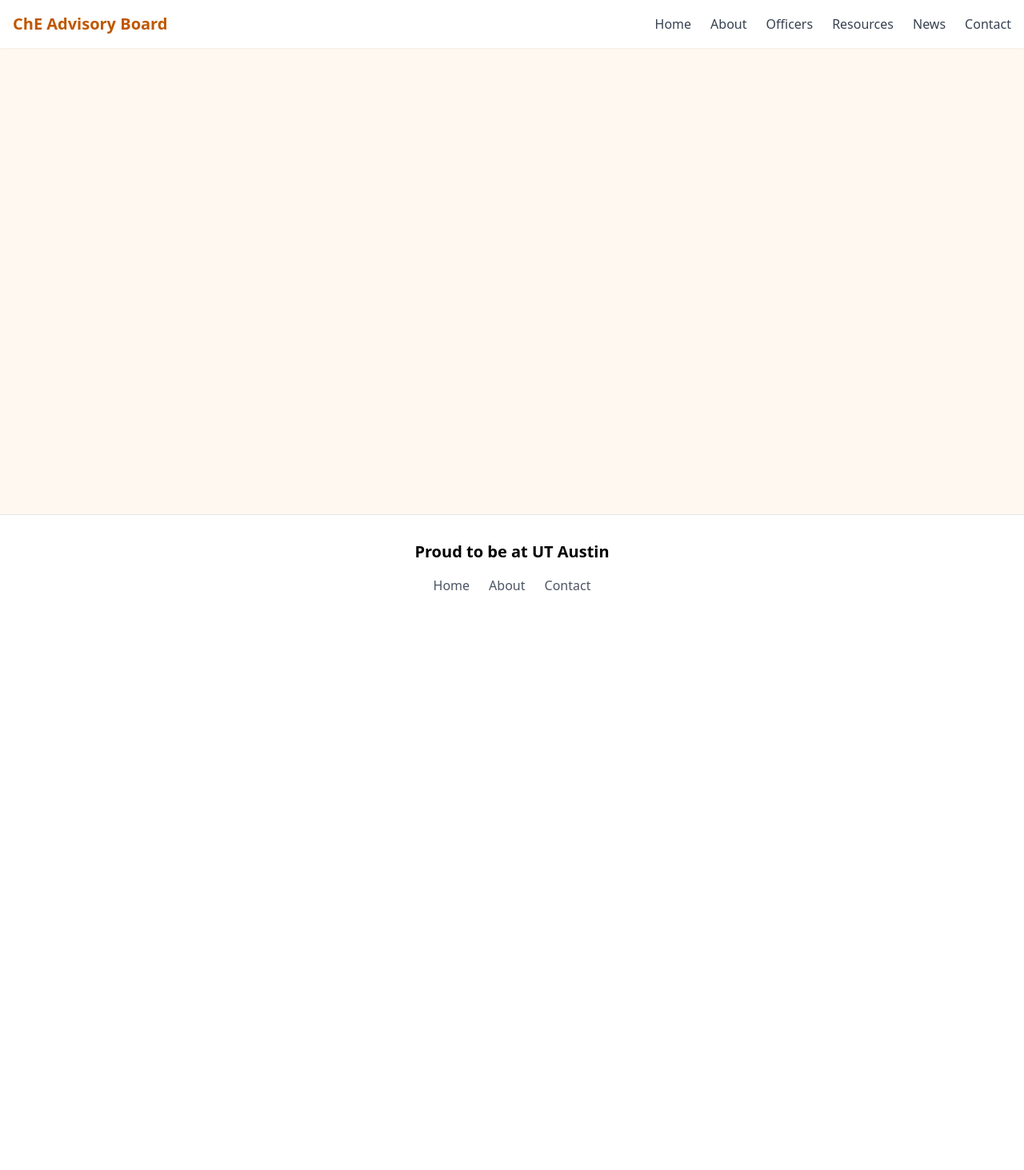
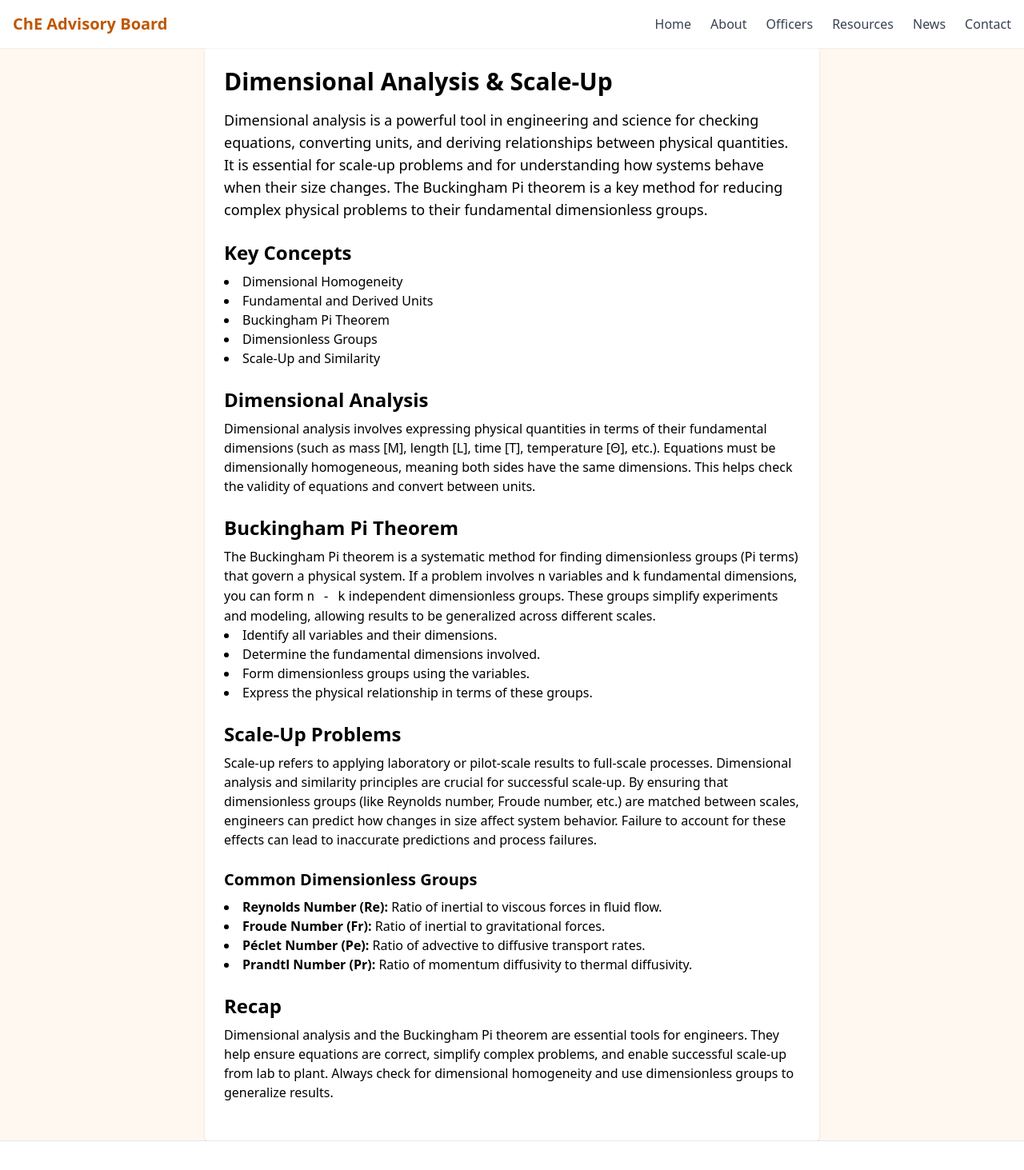
Before and after one commit to cheuab/texas, a React (Vite) app: page /resources/study-materials/dimensions in a window 1280 px wide. Shown: the top 1463 px of the page at 80% size. Before the commit the page ends 800 px from the top, so only its background shows below. Built offline with nearby package versions, Linux system fonts and the light colour scheme.

Commit message:
dimensions

```diff
--- a/src/App.tsx
+++ b/src/App.tsx
@@ -15,6 +15,7 @@ import StudyHome from './resources/studymaterials/StudyHome';
 import Registration from './resources/registration';
 import Textbooks from './resources/Textbooks';
 import FirstLaw from './resources/studymaterials/FirstLaw';
+import Dimensions from './resources/studymaterials/Dimensions';
 
 
 // This is your app file that sets up the main structure of your application
@@ -41,6 +42,7 @@ export function App() {
             <Route path="/resources/registration" element={<Registration />} />
             <Route path="/resources/textbooks" element={<Textbooks />} />
             <Route path="/resources/study-materials/firstlaw" element={<FirstLaw />} />
+            <Route path="/resources/study-materials/dimensions" element={<Dimensions />} />
           </Routes>
         </main>
         <Footer />
--- /dev/null
+++ b/src/resources/studymaterials/Dimensions.tsx
@@ -0,0 +1,78 @@
+import React from "react";
+
+const Dimensions: React.FC = () => {
+  return (
+    <div className="max-w-3xl mx-auto p-6 bg-white rounded shadow">
+      {/* Lesson Title */}
+      <h1 className="text-3xl font-bold mb-4">Dimensional Analysis & Scale-Up</h1>
+
+      {/* Lesson Introduction */}
+      <p className="mb-6 text-lg">
+        Dimensional analysis is a powerful tool in engineering and science for checking equations, converting units, and deriving relationships between physical quantities. It is essential for scale-up problems and for understanding how systems behave when their size changes. The Buckingham Pi theorem is a key method for reducing complex physical problems to their fundamental dimensionless groups.
+      </p>
+
+      {/* Key Concepts */}
+      <section className="mb-6">
+        <h2 className="text-2xl font-semibold mb-2">Key Concepts</h2>
+        <ul className="list-disc list-inside">
+          <li>Dimensional Homogeneity</li>
+          <li>Fundamental and Derived Units</li>
+          <li>Buckingham Pi Theorem</li>
+          <li>Dimensionless Groups</li>
+          <li>Scale-Up and Similarity</li>
+        </ul>
+      </section>
+
+      {/* Dimensional Analysis */}
+      <section className="mb-6">
+        <h2 className="text-2xl font-semibold mb-2">Dimensional Analysis</h2>
+        <p>
+          Dimensional analysis involves expressing physical quantities in terms of their fundamental dimensions (such as mass [M], length [L], time [T], temperature [Θ], etc.). Equations must be dimensionally homogeneous, meaning both sides have the same dimensions. This helps check the validity of equations and convert between units.
+        </p>
+      </section>
+
+      {/* Buckingham Pi Theorem */}
+      <section className="mb-6">
+        <h2 className="text-2xl font-semibold mb-2">Buckingham Pi Theorem</h2>
+        <p>
+          The Buckingham Pi theorem is a systematic method for finding dimensionless groups (Pi terms) that govern a physical system. If a problem involves <span className="font-mono">n</span> variables and <span className="font-mono">k</span> fundamental dimensions, you can form <span className="font-mono">n - k</span> independent dimensionless groups. These groups simplify experiments and modeling, allowing results to be generalized across different scales.
+        </p>
+        <ul className="list-disc list-inside">
+          <li>Identify all variables and their dimensions.</li>
+          <li>Determine the fundamental dimensions involved.</li>
+          <li>Form dimensionless groups using the variables.</li>
+          <li>Express the physical relationship in terms of these groups.</li>
+        </ul>
+      </section>
+
+      {/* Scale-Up Problems */}
+      <section className="mb-6">
+        <h2 className="text-2xl font-semibold mb-2">Scale-Up Problems</h2>
+        <p>
+          Scale-up refers to applying laboratory or pilot-scale results to full-scale processes. Dimensional analysis and similarity principles are crucial for successful scale-up. By ensuring that dimensionless groups (like Reynolds number, Froude number, etc.) are matched between scales, engineers can predict how changes in size affect system behavior. Failure to account for these effects can lead to inaccurate predictions and process failures.
+        </p>
+      </section>
+
+      {/* Common Dimensionless Groups */}
+      <section className="mb-6">
+        <h2 className="text-xl font-semibold mb-2">Common Dimensionless Groups</h2>
+        <ul className="list-disc list-inside">
+          <li><strong>Reynolds Number (Re):</strong> Ratio of inertial to viscous forces in fluid flow.</li>
+          <li><strong>Froude Number (Fr):</strong> Ratio of inertial to gravitational forces.</li>
+          <li><strong>Péclet Number (Pe):</strong> Ratio of advective to diffusive transport rates.</li>
+          <li><strong>Prandtl Number (Pr):</strong> Ratio of momentum diffusivity to thermal diffusivity.</li>
+        </ul>
+      </section>
+
+      {/* Recap */}
+      <section className="mb-6">
+        <h2 className="text-2xl font-semibold mb-2">Recap</h2>
+        <p>
+          Dimensional analysis and the Buckingham Pi theorem are essential tools for engineers. They help ensure equations are correct, simplify complex problems, and enable successful scale-up from lab to plant. Always check for dimensional homogeneity and use dimensionless groups to generalize results.
+        </p>
+      </section>
+    </div>
+  );
+};
+
+export default Dimensions;
--- a/src/resources/studymaterials/lessonData.ts
+++ b/src/resources/studymaterials/lessonData.ts
@@ -181,8 +181,13 @@ export const subjects = [
 				name: "ChE 354: Transport Processes",
 				lessons: [
 					{
-						title: "Dimensional Analysis and Similitude",
+						title: "Dimensional Analysis",
+						path: "/resources/study-materials/dimensions",
 						description: "Learn about dimensionless numbers and Buckingham Pi.",
+					},
+					{
+						title: "Fluid Statics",
+						description: "Learn about fluids at rest.",
 					}
 				],
 			},
```
